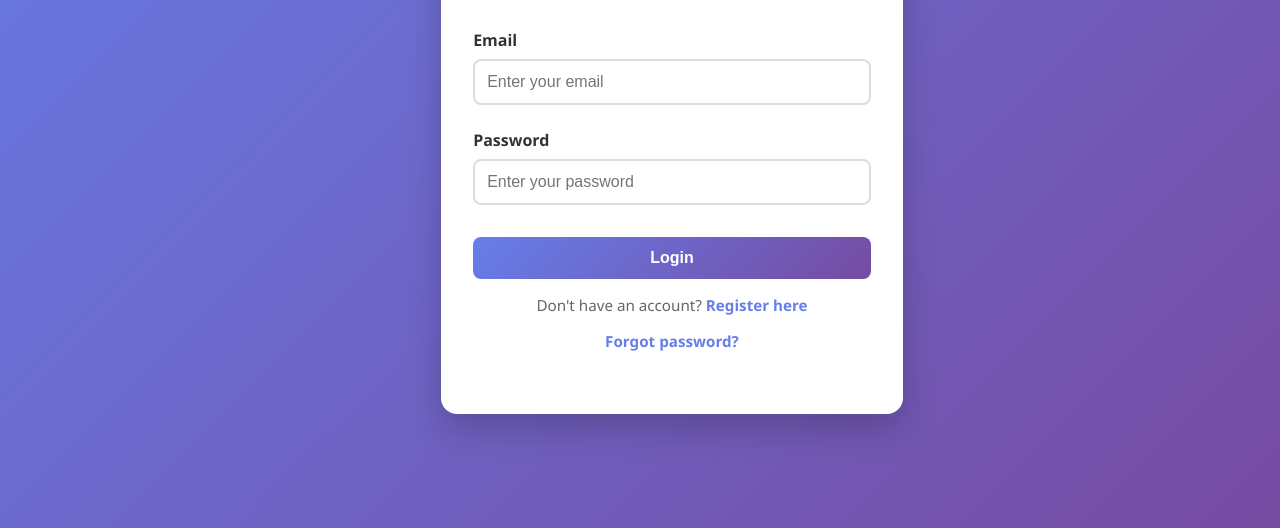
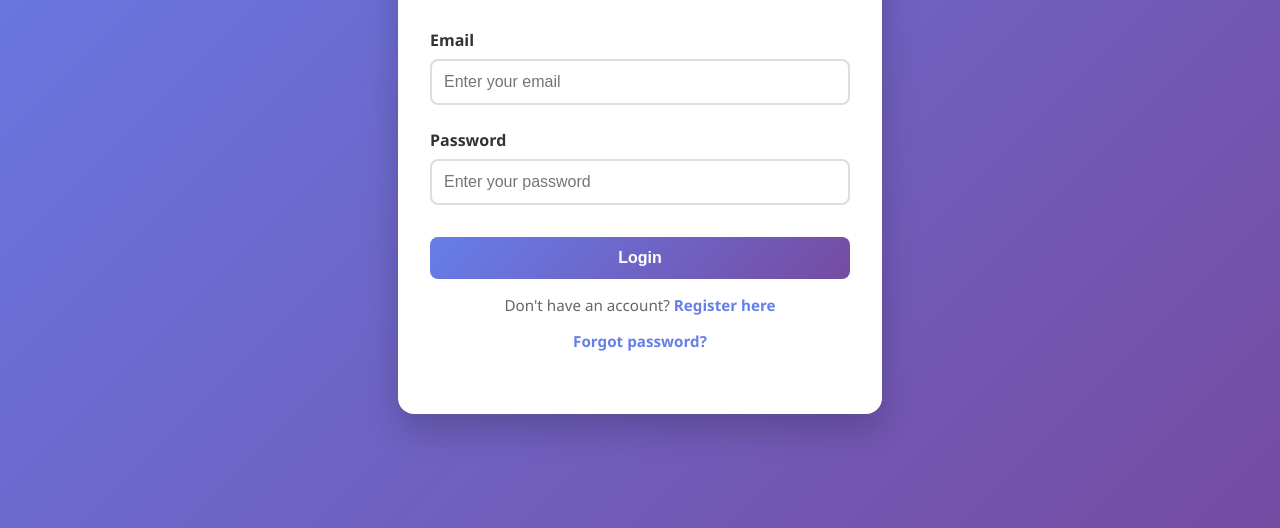
Before and after one commit to endless0014/Growing-Seed, a plain HTML site: page kingdom-roots/index.html in a window 1280 px wide. Shown: the part 336-864 px from the top of the page. Drawn offline with Linux system fonts and the light colour scheme; no server answers.

Commit message:
Center login auth screen

```diff
--- a/kingdom-roots/style.css
+++ b/kingdom-roots/style.css
@@ -211,11 +211,13 @@ body {
 
 .auth-screen {
   display: none;
+  width: 100%;
+  justify-content: center;
   animation: fadeIn 0.5s ease-in-out;
 }
 
 .auth-screen.active {
-  display: block;
+  display: flex;
 }
 
 @keyframes fadeIn {
```
